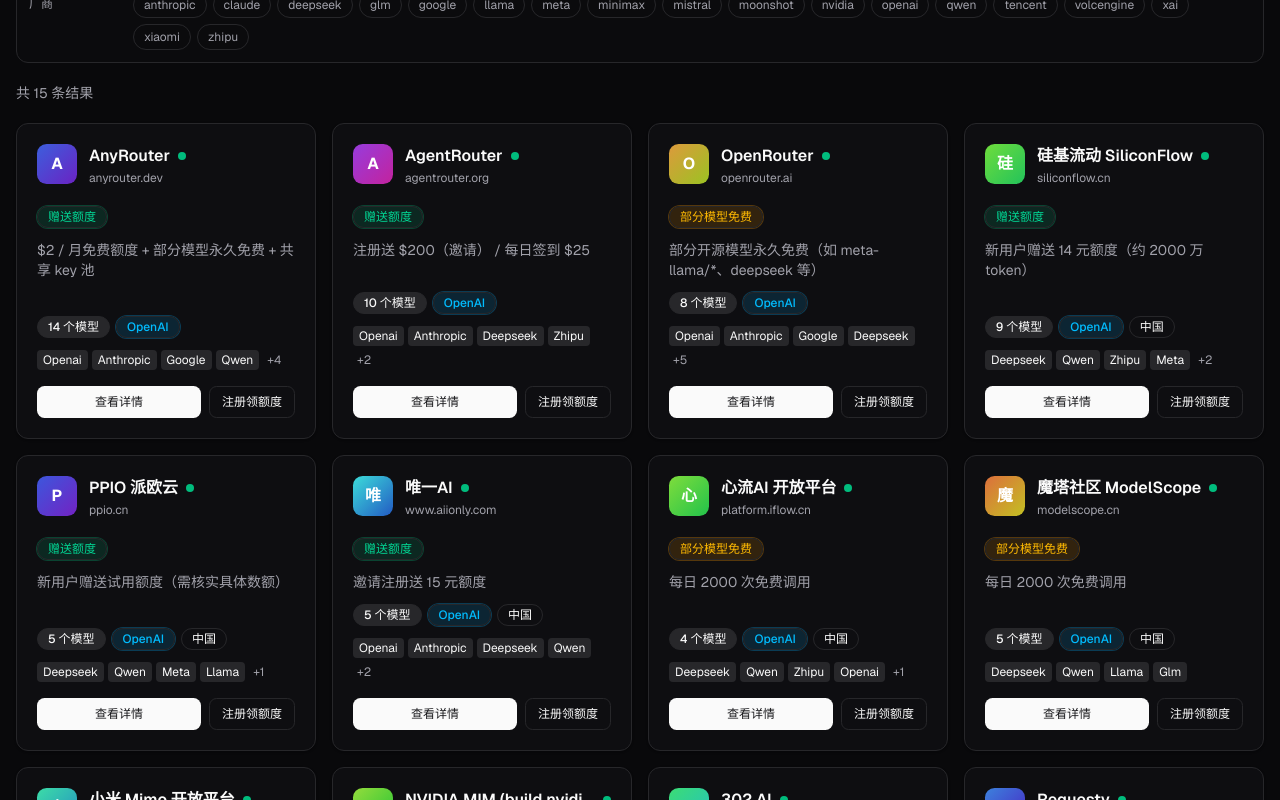
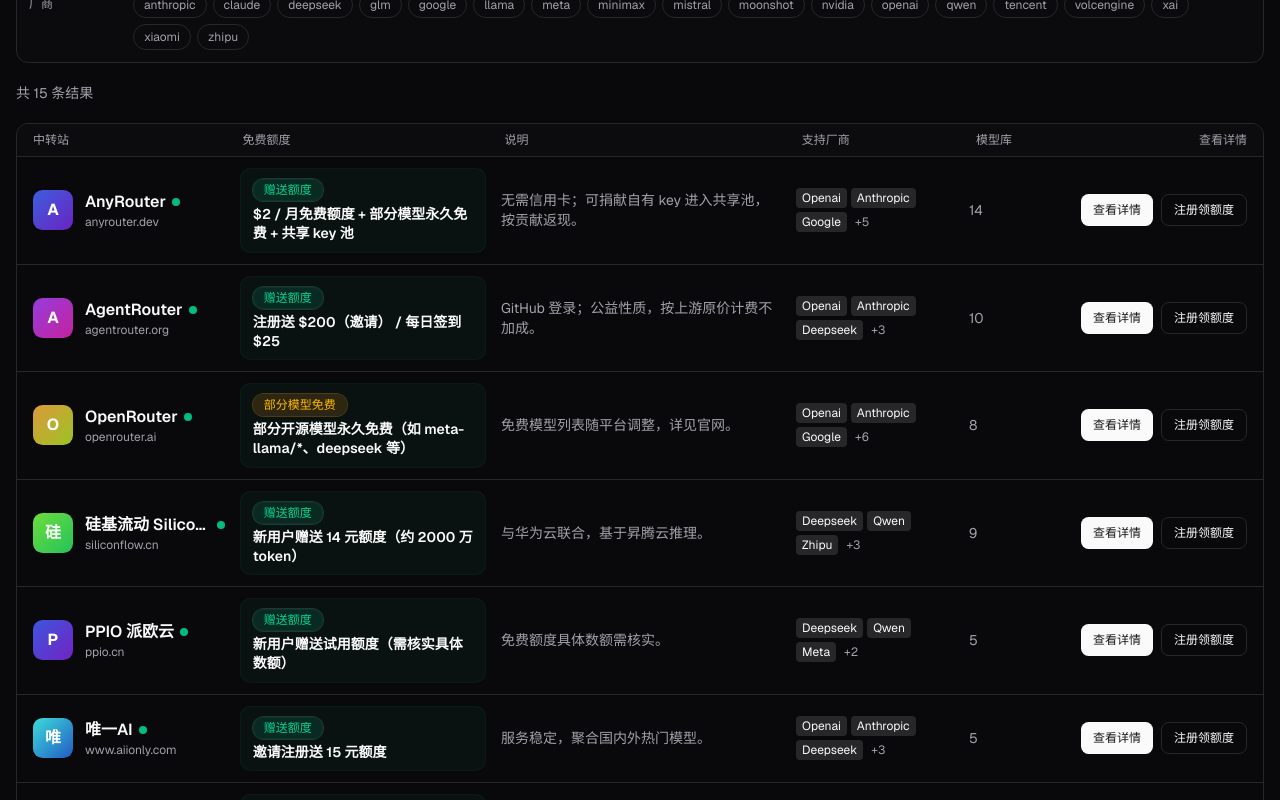
Before and after one commit to justjavac/free-models, a Next.js app: page /providers in a window 1280 px wide. Shown: the part 740-1540 px from the top of the page. Built offline with nearby package versions, Linux system fonts and the light colour scheme.

Commit message:
feat(providers): switch relay grid to list view, highlight free quota and notes

```diff
--- a/src/components/search-explorer.tsx
+++ b/src/components/search-explorer.tsx
@@ -6,7 +6,6 @@
 import { Search, X, Check } from "lucide-react";
 import type { CatalogJson, FreeQuotaType, Region, Relay, RelayStatus } from "@/lib/types";
 import { useApp } from "@/components/providers";
-import { Card, CardContent, CardHeader } from "@/components/ui/card";
 import { Badge } from "@/components/ui/badge";
 import { Button } from "@/components/ui/button";
 import { Input } from "@/components/ui/input";
@@ -40,24 +39,27 @@
   return new Set(v ? v.split(",").filter(Boolean) : []);
 }
 
-function RelayCard({ relay }: { relay: Relay }) {
+/** 中转站列表行：重点突出免费额度与说明 */
+function RelayRow({ relay }: { relay: Relay }) {
   const { t, locale } = useApp();
   const fq = relay.free_quota;
   const fType = fq.type as FreeType | undefined;
-  const providers = relay.providers.slice(0, 4);
+  const providers = relay.providers.slice(0, 3);
   const extra = relay.providers.length - providers.length;
+  const note = fq.notes ?? relay.pricing.notes;
 
   return (
-    <Card className="group flex flex-col transition-all hover:border-foreground/30 hover:shadow-md">
-      <CardHeader className="flex-row items-start gap-3 space-y-0">
+    <li className="grid grid-cols-1 gap-3 px-4 py-3 transition-colors hover:bg-accent/40 md:grid-cols-[1.1fr_1.4fr_1.6fr_0.9fr_0.55fr_0.9fr] md:items-center md:gap-4">
+      {/* 中转站 */}
+      <div className="flex min-w-0 items-center gap-3">
         <span
           className="flex h-10 w-10 shrink-0 items-center justify-center rounded-lg text-base font-bold text-white"
           style={monogramStyle(relay.id)}
         >
           {initial(relay.name)}
         </span>
-        <div className="min-w-0 flex-1">
-          <div className="flex items-center gap-2">
+        <div className="min-w-0">
+          <div className="flex items-center gap-1.5">
             <Link
               href={`/relay/${relay.id}`}
               className="truncate font-semibold hover:underline"
@@ -69,32 +71,30 @@
               title={t(`status.${relay.status}` as DictKey)}
             />
           </div>
-          <p className="mt-0.5 truncate text-xs text-muted-foreground">
+          <div className="truncate text-xs text-muted-foreground">
             {relay.url.replace(/^https?:\/\//, "")}
-          </p>
           </div>
-      </CardHeader>
+        </div>
+      </div>
 
-      <CardContent className="flex flex-1 flex-col gap-3">
+      {/* 免费额度（重点突出） */}
+      <div className="rounded-lg bg-emerald-500/5 px-3 py-2 ring-1 ring-emerald-500/10">
         {fq.available && fType && (
-          <Badge variant={FREE_VARIANT[fType]} className="w-fit">
+          <Badge variant={FREE_VARIANT[fType]} className="mb-1">
             {t(`free.${fType}` as DictKey)}
           </Badge>
         )}
-        <p className="line-clamp-2 text-sm text-muted-foreground">
+        <div className="text-sm font-semibold leading-snug text-foreground">
           {fq.amount ?? (locale === "zh" ? "查看详情" : "See details")}
-        </p>
-
-        <div className="mt-auto flex flex-wrap items-center gap-1.5">
-          <Badge variant="secondary">{t("card.models", { n: relay.model_count })}</Badge>
-          {relay.openai_compatible && (
-            <Badge variant="info">OpenAI</Badge>
-          )}
-          {relay.region.includes("cn") && (
-            <Badge variant="outline">{t("region.cn")}</Badge>
-          )}
+        </div>
       </div>
 
+      {/* 说明 */}
+      <div className="text-sm text-muted-foreground">
+        <p className="line-clamp-2">{note ?? "—"}</p>
+      </div>
+
+      {/* 支持厂商 */}
       <div className="flex flex-wrap gap-1">
         {providers.map((p) => (
           <span
@@ -109,7 +109,11 @@
         )}
       </div>
 
-        <div className="flex gap-2 pt-1">
+      {/* 模型数 */}
+      <div className="hidden text-sm text-muted-foreground md:block">{relay.model_count}</div>
+
+      {/* 操作 */}
+      <div className="flex gap-2">
         <Button asChild size="sm" className="flex-1">
           <Link href={`/relay/${relay.id}`}>{t("card.viewDetail")}</Link>
         </Button>
@@ -119,8 +123,7 @@
           </a>
         </Button>
       </div>
-      </CardContent>
-    </Card>
+    </li>
   );
 }
 
@@ -333,16 +336,26 @@
       {/* 结果计数 */}
       <p className="text-sm text-muted-foreground">{t("home.results", { n: results.length })}</p>
 
-      {/* 网格 */}
+      {/* 列表 */}
       {results.length === 0 ? (
         <div className="rounded-xl border border-dashed border-border py-16 text-center text-muted-foreground">
           {t("home.results", { n: 0 })}
         </div>
       ) : (
-        <div className="grid grid-cols-1 gap-4 sm:grid-cols-2 lg:grid-cols-3 xl:grid-cols-4 2xl:grid-cols-5">
+        <div className="overflow-hidden rounded-xl border border-border">
+          <div className="hidden border-b border-border bg-card/60 px-4 py-2 text-xs font-medium text-muted-foreground md:grid md:grid-cols-[1.1fr_1.4fr_1.6fr_0.9fr_0.55fr_0.9fr] md:gap-4">
+            <span>{t("providers.relays")}</span>
+            <span>{t("card.free")}</span>
+            <span>{t("providers.notes")}</span>
+            <span>{t("card.providers")}</span>
+            <span>{t("models.title")}</span>
+            <span className="text-right">{t("card.viewDetail")}</span>
+          </div>
+          <ul className="divide-y divide-border">
             {results.map((r) => (
-            <RelayCard key={r.id} relay={r} />
+              <RelayRow key={r.id} relay={r} />
             ))}
+          </ul>
         </div>
       )}
     </div>
--- a/src/lib/i18n.ts
+++ b/src/lib/i18n.ts
@@ -123,6 +123,7 @@
     "providers.labsDesc": "各模型厂商及其收录模型数，点击查看该厂商全部模型",
     "providers.relays": "中转站",
     "providers.relaysDesc": "提供免费额度的 LLM 中转站 / 聚合网关",
+    "providers.notes": "说明",
     "labs.back": "返回供应商页",
   },
   en: {
@@ -245,6 +246,7 @@
     "providers.labsDesc": "Model providers and their indexed model counts. Click to see all their models.",
     "providers.relays": "Relays",
     "providers.relaysDesc": "LLM relays / gateways offering free quota",
+    "providers.notes": "Notes",
     "labs.back": "Back to providers",
   },
 } as const;
```
Lines whose indentation alone changed are shown as unchanged.
